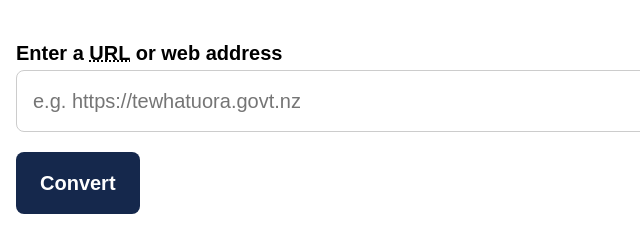
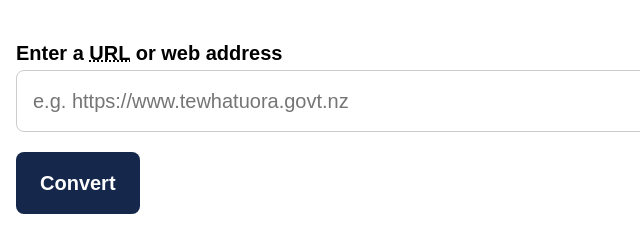
Before and after one commit to tewhatuora/url-to-qr-svg, a website: page index.html in a window 1280 px wide. Shown: the part 230-470 px from the top of the page, 0-640 px from the left. Drawn offline with Linux system fonts and the light colour scheme.

Commit message:
Update link to home-site

```diff
--- a/index.html
+++ b/index.html
@@ -157,7 +157,7 @@
 		}
 	</style>
 	<header>
-		<h1><a href="https://tewhatuora.govt.nz" lang="mi">Te Whatu Ora</a></h1>
+		<h1><a href="https://www.tewhatuora.govt.nz" lang="mi">Te Whatu Ora</a></h1>
 	</header>
 	<main>
 		<header>
@@ -177,7 +177,7 @@
 							name="url"
 							required
 							maxlength="428"
-							placeholder="e.g. https://tewhatuora.govt.nz"
+							placeholder="e.g. https://www.tewhatuora.govt.nz"
 							value="">
 					</div>
 				</div>
```
